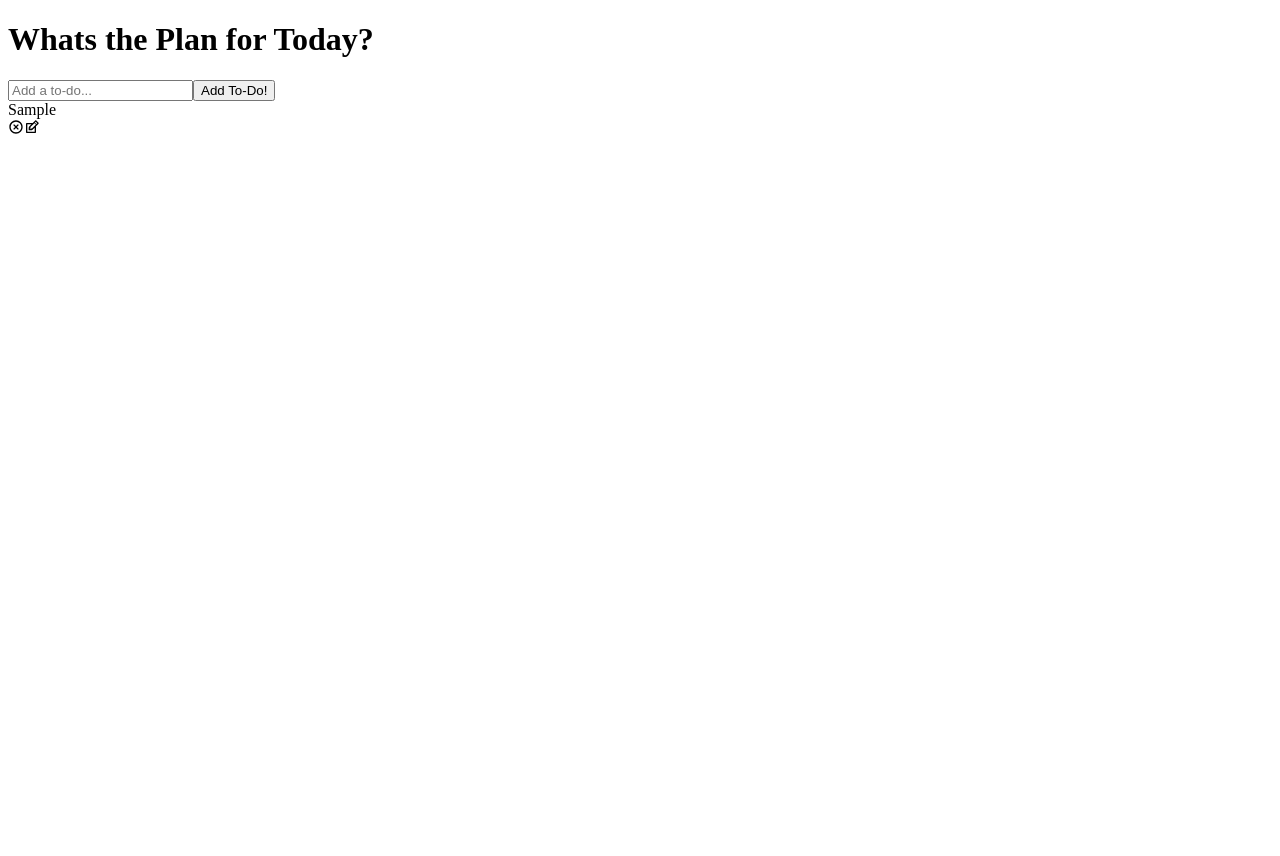
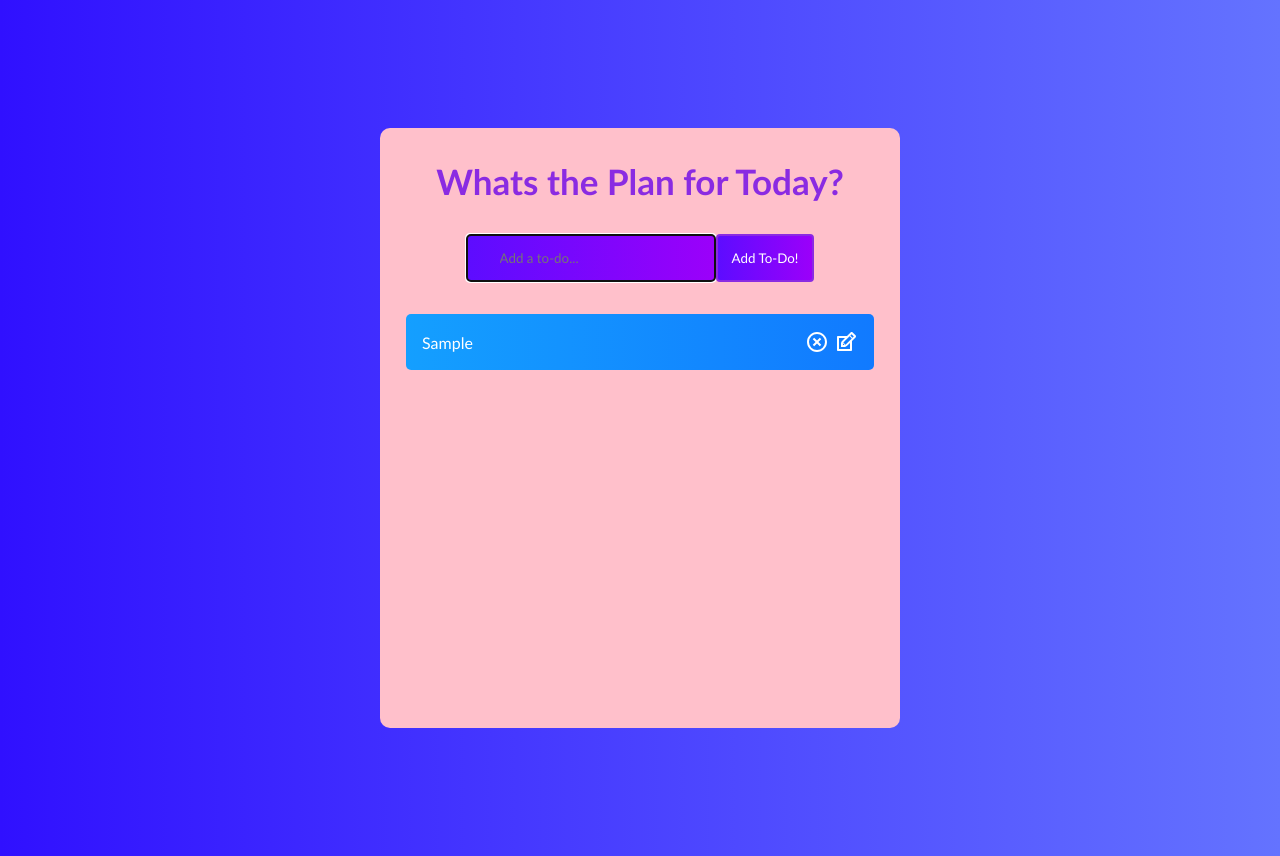
Before and after one commit to Isapedro/todo-list-app, a React (Create React App) app: page / in a window 1280 px wide. Both pictures are taken after typing "Sample" into the empty fields and a click on the button "Add To-Do!". Before the commit the page ends 800 px from the top, so only its background shows below. Built offline with nearby package versions, Linux system fonts and the light colour scheme.

Commit message:
added css, and finalised app

```diff
--- a/public/index.html
+++ b/public/index.html
@@ -16,7 +16,7 @@
     -->
     <link rel="manifest" href="%PUBLIC_URL%/manifest.json" />
 
-    <title>React App</title>
+    <title>To-Do List</title>
   </head>
   <body>
     <noscript>You need to enable JavaScript to run this app.</noscript>
--- a/src/App.css
+++ b/src/App.css
@@ -1,10 +1,140 @@
-.title{
+*{
+  box-sizing: border-box;
+  margin: 0;
+  padding: 0;
+  font-family: 'Trebuchet MS', 'Lucida Sans Unicode', 'Lucida Grande', 'Lucida Sans', Arial, sans-serif;
+}
+body{
+  background: linear-gradient(
+     90deg,
+    rgba(48, 16, 255, 1) 0%,
+    rgba(100, 115, 255, 1) 100%
+  );
+}
+
+.todo-app{
+
+  display: flex;
+  flex-direction: column;
+  justify-content: start;
+  width: 520px;
+  min-height: 600px;
+  background: pink;
   text-align: center;
-  font-family: 'Gill Sans', 'Gill Sans MT', Calibri, 'Trebuchet MS', sans-serif;
-  margin: 50px;
-  display: block;
+  margin: 128px auto;
+  border-radius: 10px;
+  padding-bottom: 32px;
 }
-.container{
-  max-width: 1000px;
+h1{
+  margin: 32px 0;
+  color: blueviolet;
+  font-size: 35px;
 
 }
+.complete{
+  text-decoration: line-through;
+  opacity: 0.4;
+
+}
+
+.todo-form {
+  margin-bottom: 32px;
+}
+.todo-input{
+  padding: 14px 32px ;
+  border-radius: 4px;
+  border: 2px solid blueviolet;
+
+  width: 250px;
+  background:linear-gradient(
+    90deg,
+    rgba(93, 12, 255, 1) 0%,
+    rgba(155, 0, 250, 1) 100%
+  );;
+  color: white;
+}
+
+
+.todo-button{
+  padding: 14px;
+  border: 2px solid blueviolet;
+  border-radius: 4px;
+  cursor: pointer;
+  background: linear-gradient(
+    90deg,
+    rgba(93, 12, 255, 1) 0%,
+    rgba(155, 0, 250, 1) 100%
+  );
+    color: #fff;
+  text-transform: capitalize;
+
+}
+.todo-input.edit{
+  border: 2px solid  #149fff;
+}
+.todo-button.edit {
+  background: linear-gradient(
+    90deg,
+    rgba(20, 159, 255, 1) 0%,
+    rgba(17, 122, 255, 1) 100%
+  );
+  padding: 16px 22px;
+}
+.todo-container {
+  display: flex;
+  flex-direction: row;
+  position: relative;
+}
+.todo-row {
+  display: flex;
+  justify-content: space-between;
+  align-items: center;
+  margin: 4px auto;
+  color: #fff;
+  background: linear-gradient(
+    90deg,
+    rgba(255, 118, 20, 1) 0%,
+    rgba(255, 84, 17, 1) 100%
+  );
+
+  padding: 16px;
+  border-radius: 5px;
+  width: 90%;
+}
+.todo-row:nth-child(4n + 1) {
+  background: linear-gradient(
+    90deg,
+    rgba(93, 12, 255, 1) 0%,
+    rgba(155, 0, 250, 1) 100%
+  );
+}
+.todo-row:nth-child(4n + 2) {
+  background: linear-gradient(
+    90deg,
+    rgba(255, 12, 241, 1) 0%,
+    rgba(250, 0, 135, 1) 100%
+  );
+}
+
+.todo-row:nth-child(4n + 3) {
+  background: linear-gradient(
+    90deg,
+    rgba(20, 159, 255, 1) 0%,
+    rgba(17, 122, 255, 1) 100%
+  );
+}
+.icons {
+  display: flex;
+  align-items: center;
+  font-size: 24px;
+  cursor: pointer;
+}
+
+.delete-icon {
+  margin-right: 5px;
+  color: #fff;
+}
+
+.edit-icon {
+  color: #fff;
+}
--- a/src/components/Todo.js
+++ b/src/components/Todo.js
@@ -4,22 +4,38 @@ import TodoForm from "./TodoForm";
 import{RiCloseCircleLine} from "react-icons/ri";
 import { TiEdit } from "react-icons/ti";
 
-export default function Todo({todos, completeTodo}){
+export default function Todo({todos, completeTodo, removeTodo, updateTodo}){
   const [edit,setEdit]= useState({
     id:null,
     value:""
-  })
-  return todos.map((todo,index)=>(
-    <div className={todo.isComplete ? "todo-row complete" : "todo-row" } key={index}>
-      <div key ={todo.id} onClick={ ()=>completeTodo(todo.id)}>
+  });
+
+  const submitUpdate = value => {
+    updateTodo(edit.id, value);
+    setEdit({
+      id: null,
+      value: ""
+    });
+  }
+
+  if (edit.id){
+    return <TodoForm edit={edit} onSubmit = {submitUpdate}/>;
+  }
+  return todos.map((todo, index) => (
+    <div
+      className={todo.isComplete ? "todo-row complete" : "todo-row"}
+      key={index}>
+      <div key={todo.id} onClick={() => completeTodo(todo.id)}>
         {todo.text}
       </div>
       <div className="icons">
-        <RiCloseCircleLine/>
-        <TiEdit/>
-
+        <RiCloseCircleLine
+          onClick={() => removeTodo(todo.id)}
+          className="delete-icon"
+        />
+        <TiEdit onClick={() => setEdit({id: todo.id, value: todo.text})} className="edit-icon" />
       </div>
     </div>
-  ))
+  ));
 
 }
--- a/src/components/TodoForm.js
+++ b/src/components/TodoForm.js
@@ -1,9 +1,15 @@
-import React,{useState} from "react";
+import React,{useState, useEffect, useRef} from "react";
 
 
 export default function Todoform(props){
   const [input, setInput]= useState("");
 
+  const inputRef= useRef(null)
+
+
+  useEffect(()=>{
+    inputRef.current.focus()
+  })
   function handleChange(event){
     setInput(event.target.value);
   };
@@ -18,7 +24,7 @@ setInput("")
   };
   return(
     <form className="todo-form" onSubmit={handleSubmit}>
-      <input type="text" placeholder="Add a to-do..." value={input} name="text" className="todo-input" onChange={handleChange}/>
+      <input type="text" placeholder="Add a to-do..." value={input} name="text" className="todo-input" onChange={handleChange} ref ={inputRef}/>
     <button className="todo-button">Add To-Do!</button>
     </form>
   );
--- a/src/components/TodoList.js
+++ b/src/components/TodoList.js
@@ -13,6 +13,22 @@ export default function TodoList(){
     setTodos(newTodos);
 
   };
+
+const updateTodo = (todoId, newValue) => {
+  if(!newValue.text || /^\s*$/.test(newValue.text)){
+    return;
+}
+setTodos(prev => prev.map(item => (item.id === todoId ? newValue :item )));
+
+}
+
+const removeTodo = id => {
+  const removeArr =[...todos].filter(todo => todo.id !==id)
+  setTodos(removeArr)
+};
+
+
+
   const completeTodo=id=>{
     let updatedTodos= todos.map(todo =>{
       if(todo.id===id){
@@ -26,7 +42,7 @@ export default function TodoList(){
     <div>
 <h1>Whats the Plan for Today?</h1>
 <TodoForm onSubmit={addTodo}/>
-<Todo todos={todos} completeTodo={completeTodo}
+<Todo todos={todos} completeTodo={completeTodo} removeTodo={removeTodo} updateTodo={updateTodo}
 />
     </div>
   )
```
